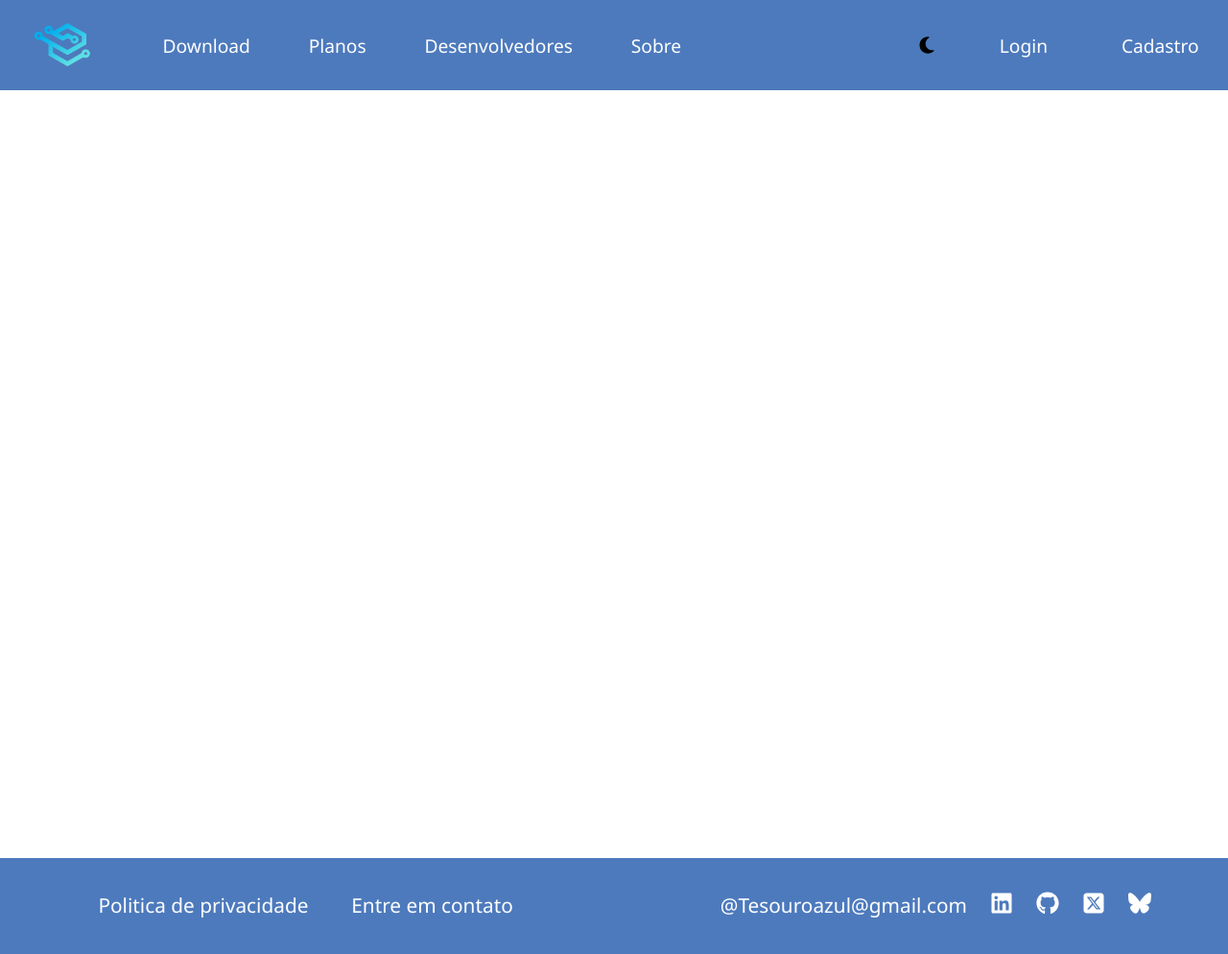
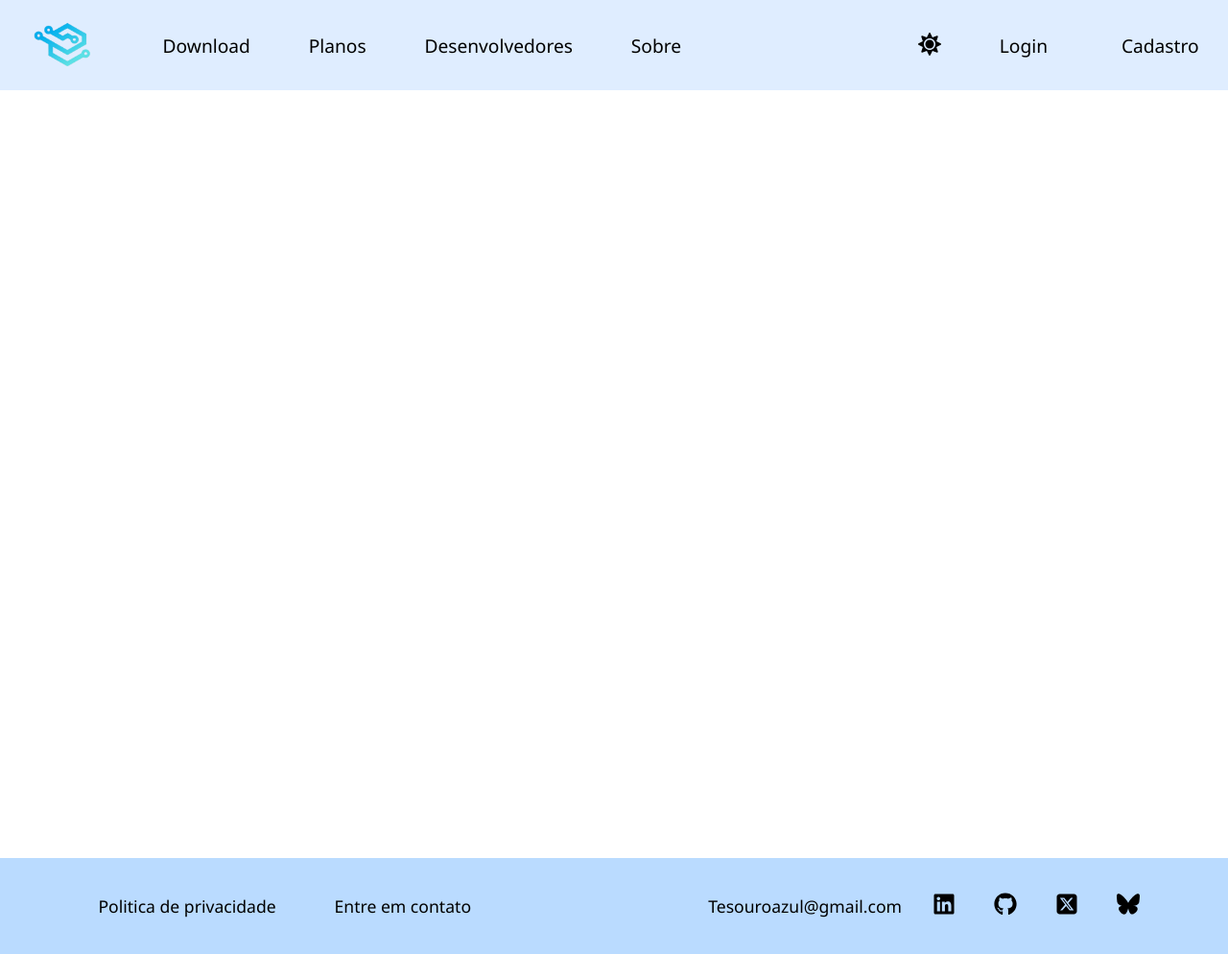
Before and after one commit to BEaew0/projeto_web, a React (Vite) app: page / in a window 1280 px wide. Shown: the whole page at 96% size. Built offline with nearby package versions, Linux system fonts and the light colour scheme.

Commit message:
btn_tema usando react icons

```diff
--- a/package.json
+++ b/package.json
@@ -15,7 +15,7 @@
     "@fortawesome/free-regular-svg-icons": "^6.7.2",
     "@fortawesome/free-solid-svg-icons": "^6.7.2",
     "@fortawesome/react-fontawesome": "^0.2.2",
-    "react": "^19.0.0",
+    "react": "^19.1.0",
     "react-dom": "^19.0.0",
     "react-icons": "^5.5.0",
     "react-router-dom": "^7.5.3"
--- a/src/componentes/footer/footer.css
+++ b/src/componentes/footer/footer.css
@@ -1,55 +1,61 @@
 footer {
     display: flex;
-    background-color: rgb(77, 122, 189);
+    background-color:rgba(180, 216, 255, 0.918);
     justify-content: space-between;
     align-items: center;
     height: 100px;
-    font-size:1.3em;
-    padding: 10px 5rem;
+    font-size: 1.1rem;
+    padding: 19px 5rem;
     font-family: 'Segoe UI', Tahoma, Geneva, Verdana, sans-serif;
     width: 100%;
+
     box-sizing: border-box;
 }
+
 .menu_footer {
     display: flex;
+    align-items: center;
     width: 100%;
-    color: white;
+    color: rgb(0, 0, 0);
 }
+
 .redes_sociais {
     display: flex;
     gap: 1.5rem;
     justify-content: flex-end;
     list-style: none;
-    padding: 0;
+    align-items: center;
+    padding: 5px 4px;
     margin: 0;
-}
-
-.redes_sociais li:hover{
-    background-color: rgb(16, 44, 80);
-    padding: 0.5rem 0.4rem;
-    margin: 0;
-    border-radius: 0.6rem;
 
 }
 
-
-.links_footer{
+.links_footer {
+    display: flex;
     margin-left: 0;
     gap: 1rem;
 }
 
-.links_footer a{
+.links_footer a {
     text-decoration: none;
-    color: white;
+    color: black;
     padding: 0.5rem 1.4rem;
+    border-radius: 0.6rem;
+    transition: background-color 0.3s ease; /* Transição suave */
 }
 
+.links_footer a:hover {
+    background-color: rgb(145, 198, 248);
+}
 
+/* ----- Ícones Sociais ----- */
+.redes_sociais #icon_sociais {  /* CORREÇÃO: id singular (sem 's') */
+    padding: 0.5rem;
+    border-radius: 0.6rem;
+    transition: all 0.3s ease; /* Transição suave para hover */
+}
 
-
-.links_footer a:hover{
-    background-color: rgb(16, 44, 80);
-    padding: 0.5rem 1.4rem;
-    margin: 0;
-    border-radius: 0.6rem;
+.redes_sociais #icon_sociais:hover {
+    background-color:rgb(145, 198, 248);
+    cursor: pointer;
 }
--- a/src/componentes/footer/icons_/icon.css
+++ b/src/componentes/footer/icons_/icon.css
@@ -3,5 +3,5 @@ li {
     text-decoration: none;
     padding: 0;
     margin: 0;
-    color: white;
+    color: black;
 }
--- a/src/componentes/footer/index.jsx
+++ b/src/componentes/footer/index.jsx
@@ -54,14 +54,12 @@ export default function Footer(){
       <div className="menu_footer">
 
         <div className="links_footer">
-                {links_footer.map((link, key) =>
-                (
-                    <Links__f link={link.link} desc={link.nome} key={key} />
-                ))}
+            {links_footer.map((link, key) =>
+            (<Links__f link={link.link} desc={link.nome} key={key} /> ))}
         </div>
 
         <ul className="redes_sociais">
-             <p>@Tesouroazul@gmail.com</p>
+            <p>Tesouroazul@gmail.com</p>
             {icons_midia.map((icon, key) =>
             (<Sociais id={icon.id} icon={icon.icon} key={key} />))}
         </ul>
--- a/src/componentes/header/btn_tema/botoes.css
+++ b/src/componentes/header/btn_tema/botoes.css
@@ -7,5 +7,5 @@ img{
     width: 30px;
     height: 20px;
     display: block;
-    color: white;
+    color: black;
   }
--- a/src/componentes/header/btn_tema/index.jsx
+++ b/src/componentes/header/btn_tema/index.jsx
@@ -1,10 +1,10 @@
 
 
 import "./botoes.css";
-export default function Btn_tema({ icon, classe, onClick }) {
+export default function Btn_tema({ icon, classe, id,onClick }) {
   return (
     <button  className={`btn-tema ${classe}`} onClick={onClick}>
-      <img src={icon} />
+     <li id={id}>{icon}</li>
     </button>
   );
 }
--- a/src/componentes/header/headers/header.css
+++ b/src/componentes/header/headers/header.css
@@ -1,5 +1,5 @@
 .header_landing_page {
-    background-color: rgb(77, 122, 189);
+    background-color:rgba(218, 234, 255, 0.856);
     width: 100%;
     height: fit-content;
     margin: 0;
--- a/src/componentes/header/menu_/menu.css
+++ b/src/componentes/header/menu_/menu.css
@@ -9,7 +9,6 @@
     font-family: 'Segoe UI', Tahoma, Geneva, Verdana, sans-serif;
     width: 100%;
     box-sizing: border-box;
-
 }
 
 .links_esquerda {
@@ -22,20 +21,20 @@
 }
 
 .links_esquerda a{
-    color: white;
+    color: rgb(0, 0, 0);
     text-decoration: none;
     padding: 0.5rem 1.4rem;
 
 }
 .links_esquerda a:hover{
-    background-color: rgb(16, 44, 80);
+    background-color: rgb(94, 169, 231);
     padding: 0.5rem 1.4rem;
     margin: 0;
     border-radius: 0.6rem;
 }
 
 .links_direita a{
-    color: white;
+    color: rgb(0, 0, 0);
     text-decoration: none;
     padding: 0.5rem 1.4rem;
 }
@@ -50,14 +49,11 @@
     margin: 0;
 }
 .links_direita a:hover{
-    background-color: rgb(16, 44, 80);
+    background-color: rgb(94, 169, 231);
     padding: 0.5rem 1.4rem;
     margin: 0;
     border-radius: 0.6rem;
-
 }
-
-
 
 .icon_header {
     height: 4.9rem;
--- a/src/componentes/header/menu_/menu_lp.jsx
+++ b/src/componentes/header/menu_/menu_lp.jsx
@@ -1,18 +1,16 @@
 import { Link } from "react-router-dom";
 import Logo from "../../../assets/Imagens/logo_tcc1.png";
-import sol from "../../../assets/Imagens/sun-solid.svg";
-import lua from "../../../assets/Imagens/moon-solid.svg";
+
 import Btn_tema from "../btn_tema/index";
-import { FontAwesomeIcon } from '@fortawesome/react-fontawesome';
+import { FaSun,FaMoon } from "react-icons/fa";
 
-import  { faSun } from '@fortawesome/free-solid-svg-icons'
 
 import React, { useState } from 'react';
 import "./menu.css";
 
 const temas = [
-  { icon: lua, classe: "tema-claro" },
-  { icon: sol, classe: "tema-escuro" }
+  {id:"icon_tema", icon: <FaSun size={24}/>, classe: "tema-claro" },
+  {id:"icon_tema", icon: <FaMoon size={24}/>, classe: "tema-escuro" }
 ];
 
 export default function Menu() {
@@ -33,6 +31,7 @@ export default function Menu() {
       <div className="links_esquerda">
         <Link to="/" id="link__"><img className="icon_header" src={Logo} alt="Logo" /></Link>
         <Link to="/download" id="link__">Download</Link>
+
         <Link to="/planos" id="link__">Planos</Link>
         <Link to="/devs" id="link__">Desenvolvedores</Link>
         <Link to="/devs" id="link__">Sobre</Link>
```
Also changed, not shown: 1 other file (tests, documents, lock files or other folders).
